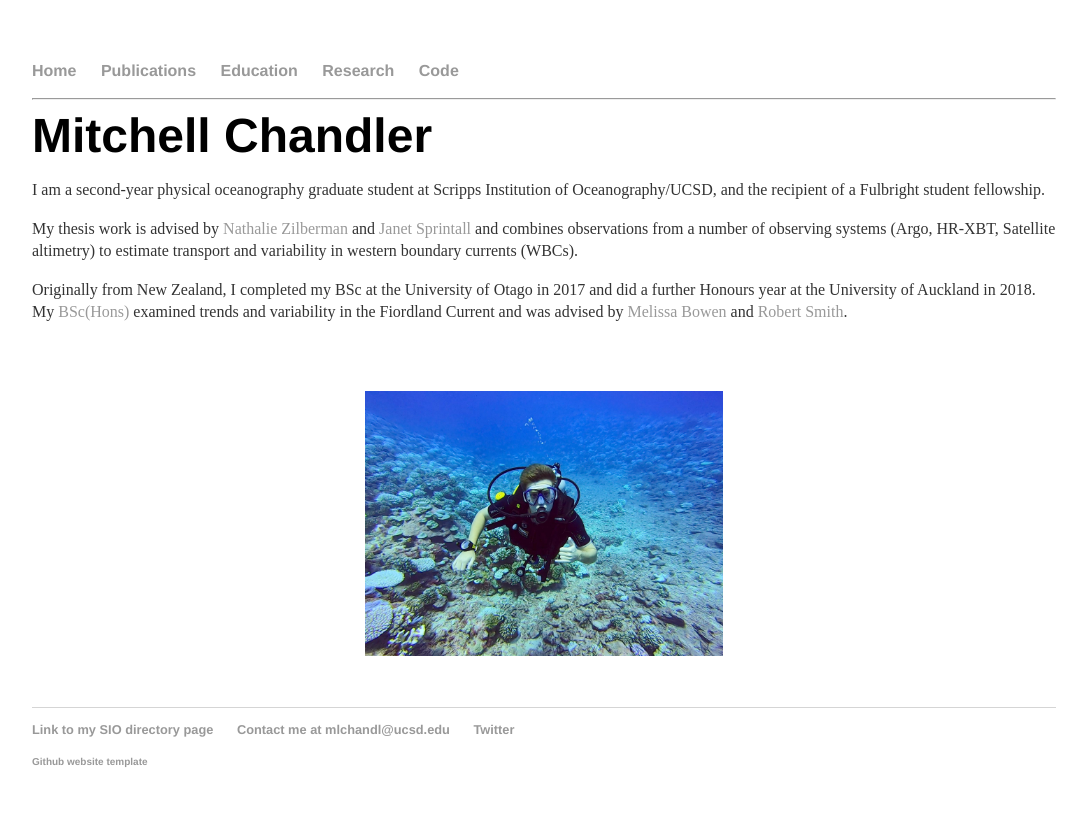
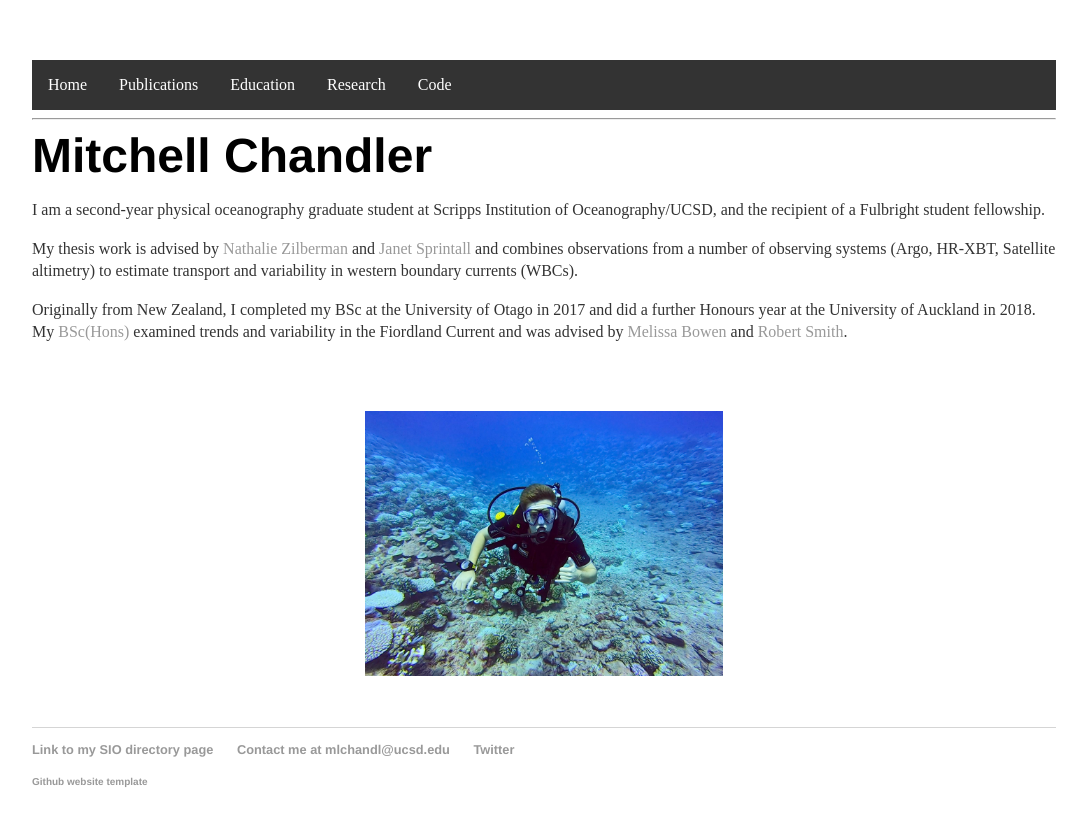
Before and after one commit to mlchandler/mlchandler.github.io, a Jekyll site: the page built from index.html, in a window 1280 px wide. Shown: the top 826 px of the page, without its empty margins (96-1183 px from the left). Built offline with Jekyll 4.4.1, drawn with Linux system fonts in a browser that asks for light colours.

Commit message:
Update main.css

```diff
--- a/css/main.css
+++ b/css/main.css
@@ -18,7 +18,35 @@ h2 { font-size: 2em; }
   padding: 5%;
 }
 
-nav ul, footer ul { font-size: 1em; font-family: 'Helvetica', 'Arial', 'Sans-Serif'; padding: 0px; list-style: none; font-weight: bold; color: #999; }
-nav ul li, footer ul li { display: inline; margin-right: 20px; }
 
+
+footer ul { font-size: 1em; font-family: 'Helvetica', 'Arial', 'Sans-Serif'; padding: 0px; list-style: none; font-weight: bold; color: #999; }
+footer ul li { display: inline; margin-right: 20px; }
 footer { border-top: 1px solid #d5d5d5; font-size: .8em; }
+
+
+
+nav ul {
+  list-style-type: none;
+  margin: 0;
+  padding: 0;
+  overflow: hidden;
+  background-color: #333;
+}
+
+nav li {
+  float: left;
+}
+
+nav li a {
+  display: block;
+  color: white;
+  text-align: center;
+  padding: 14px 16px;
+  text-decoration: none;
+}
+
+/* Change the link color to #111 (black) on hover */
+nav li a:hover {
+  background-color: #111;
+}
```
